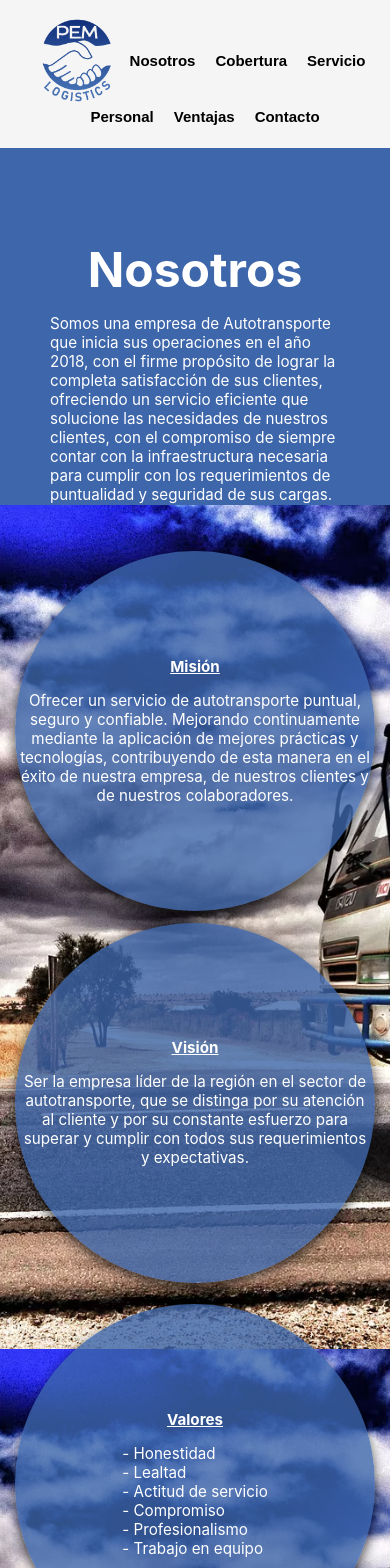
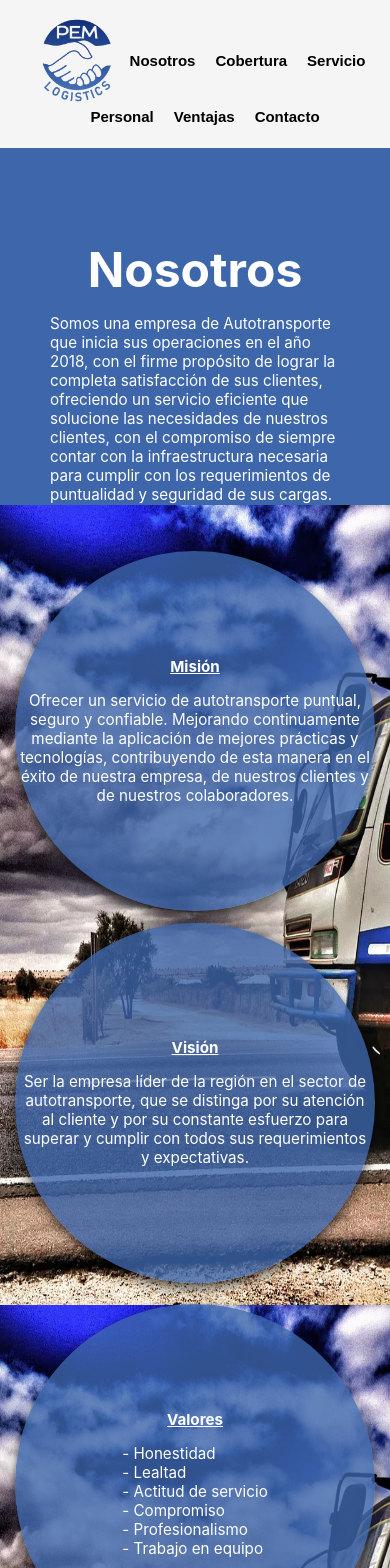
Before and after one commit to CarlosMilano/PEMwebsite, a React (Create React App) app: page / in a window 390 px wide. Shown: the top 1568 px of the page. Built offline with nearby package versions, Linux system fonts and the light colour scheme.

Commit message:
Update App.css

```diff
--- a/src/App.css
+++ b/src/App.css
@@ -336,6 +336,10 @@ h2 {
     margin-top: 140px;
   }
 
+  #info {
+    background-size: 800px 800px;
+  }
+
   #personal {
     padding-bottom: 95px;
     height: 350px;
@@ -360,6 +364,8 @@ h2 {
 
   .row-ventaja{
     flex-direction: column;
+    padding-left: 10px;
+    padding-right: 10px;
   }
 
   .menu-buttons {
```
